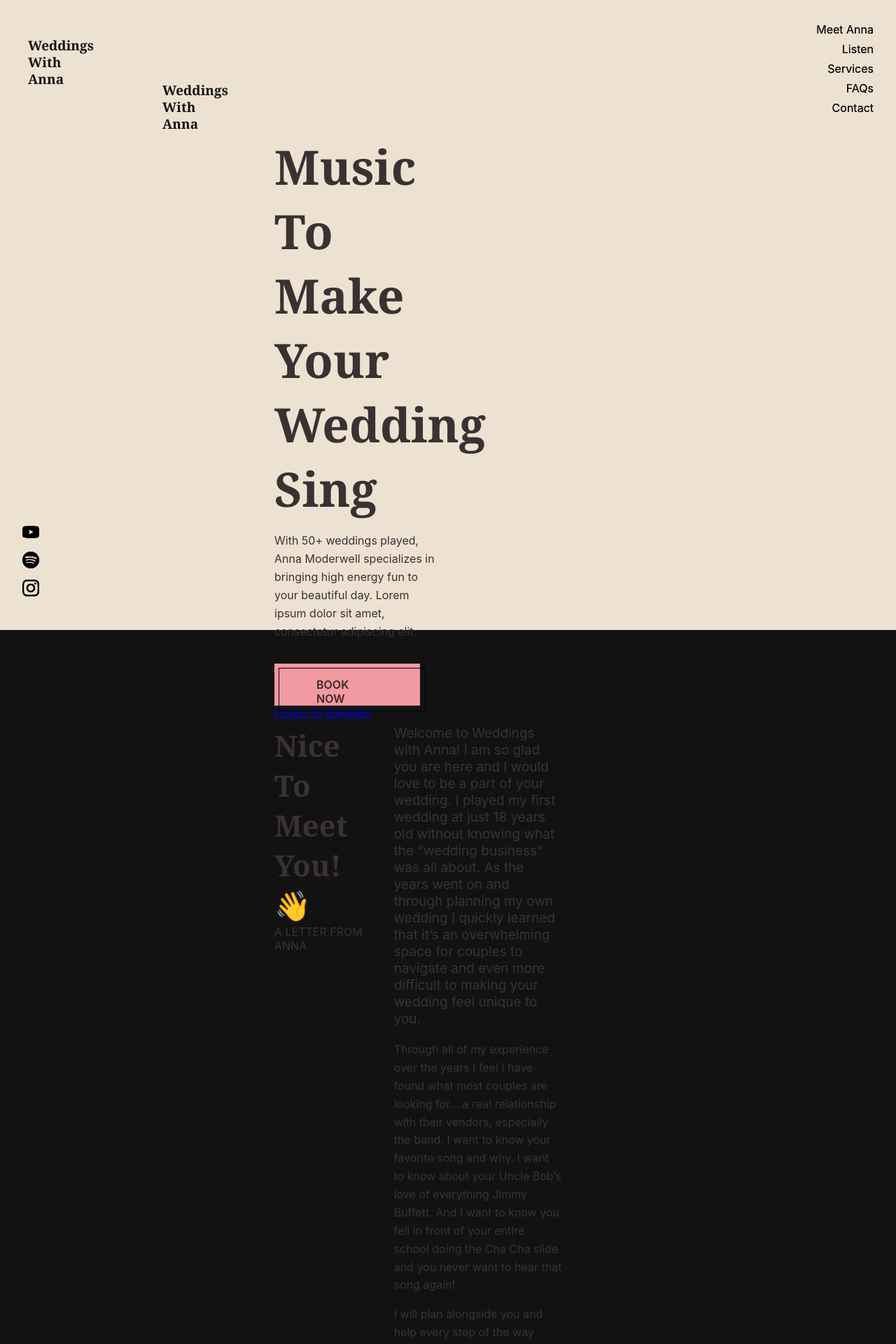
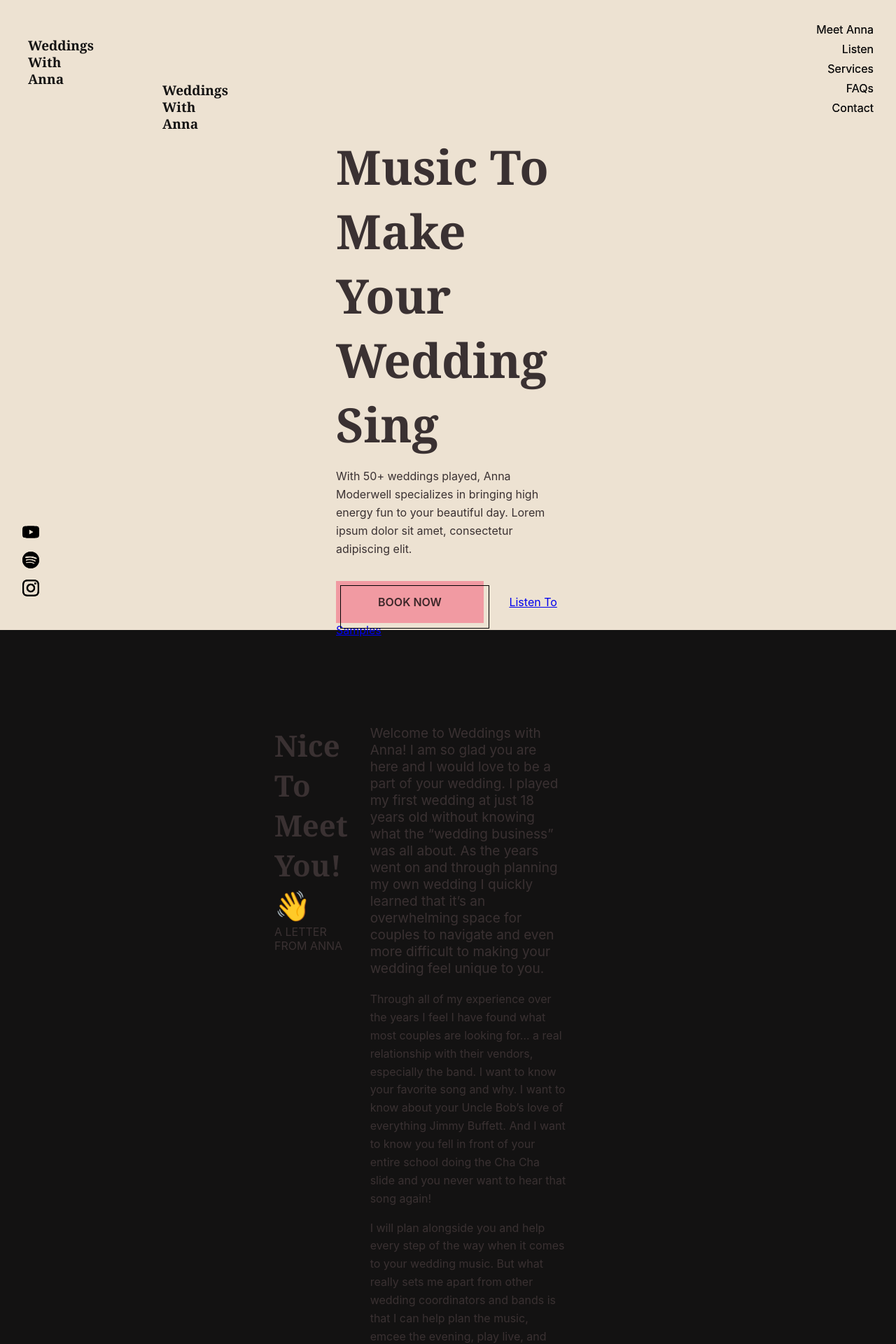
Before and after one commit to lukemoderwell/wwa, a Jekyll site: the page built from index.html, in a window 1280 px wide. Shown: the top 1920 px of the page at 70% size. Built offline with Jekyll 4.4.1, drawn with Linux system fonts in a browser that asks for light colours; some web fonts are replaced; a script that is not in the unit is left out; comment, search, counter and statistics services are not loaded.

Commit message:
tweak grid

```diff
--- a/assets/css/_grid.scss
+++ b/assets/css/_grid.scss
@@ -1,41 +1,56 @@
 .grid {
   display: grid;
-  grid-column-gap: 1rem;
+  grid-column-gap: 2rem;
   grid-template-columns: repeat(6, 1fr);
+
+  .grid-item {
+    grid-column: 1 / span 6;
+  }
 }
 
 .content-welcome .grid {
+  height: 75vh;
+  grid-template-rows: repeat(3, 1fr);
   .grid-item {
     grid-column: 1 / span 6;
-    @media (min-width: $md) {
-      grid-column: 1 / span 3;
+    grid-row: 2;
+
+    @media (min-width: $lg) {
+      grid-column: 2 / span 4;
     }
+  }
+}
+
+.content-callout .grid {
+  grid-column-gap: 10%;
+  .grid-item {
+    grid-column: span 3;
   }
 }
 
 .content-meet .grid {
   .grid-item {
-    grid-column: 1 / span 6;
-  }
-
-  .grid-item:first-child {
     @media (min-width: $md) {
-      grid-column: 1 / span 2;
+      grid-column: 1 / span 1;
     }
   }
 
   .grid-item:last-child {
     @media (min-width: $md) {
-      grid-column: 3 / span 3;
+      grid-column: 2 / span 4;
     }
   }
 }
 
 .content-faqs .grid {
   .grid-item {
-    grid-column:  span 3;
+    grid-column: span 6;
 
     @media (min-width: $md) {
+      grid-column: span 3;
+    }
+
+    @media (min-width: $lg) {
       grid-column: span 2;
     }
   }
```
